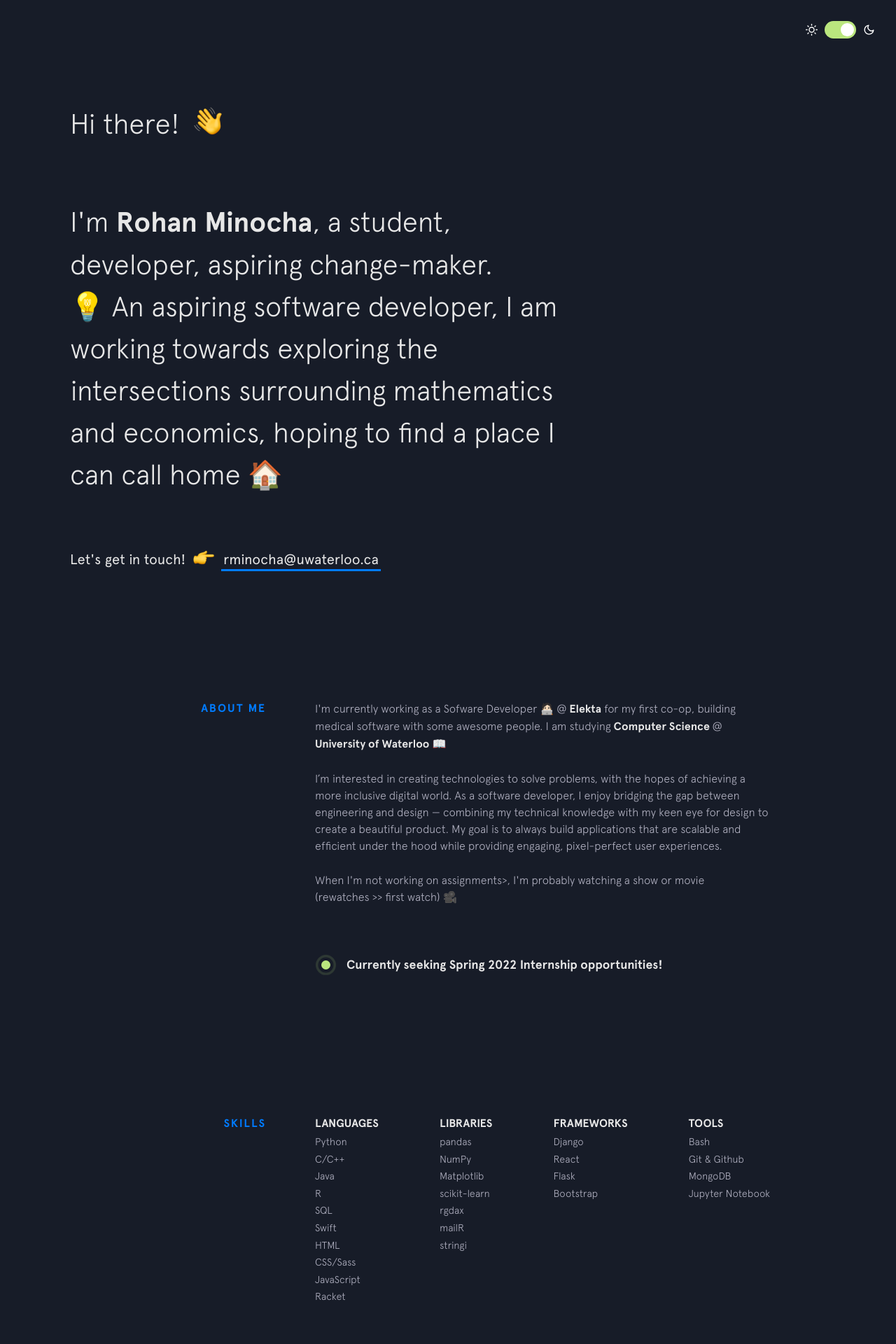
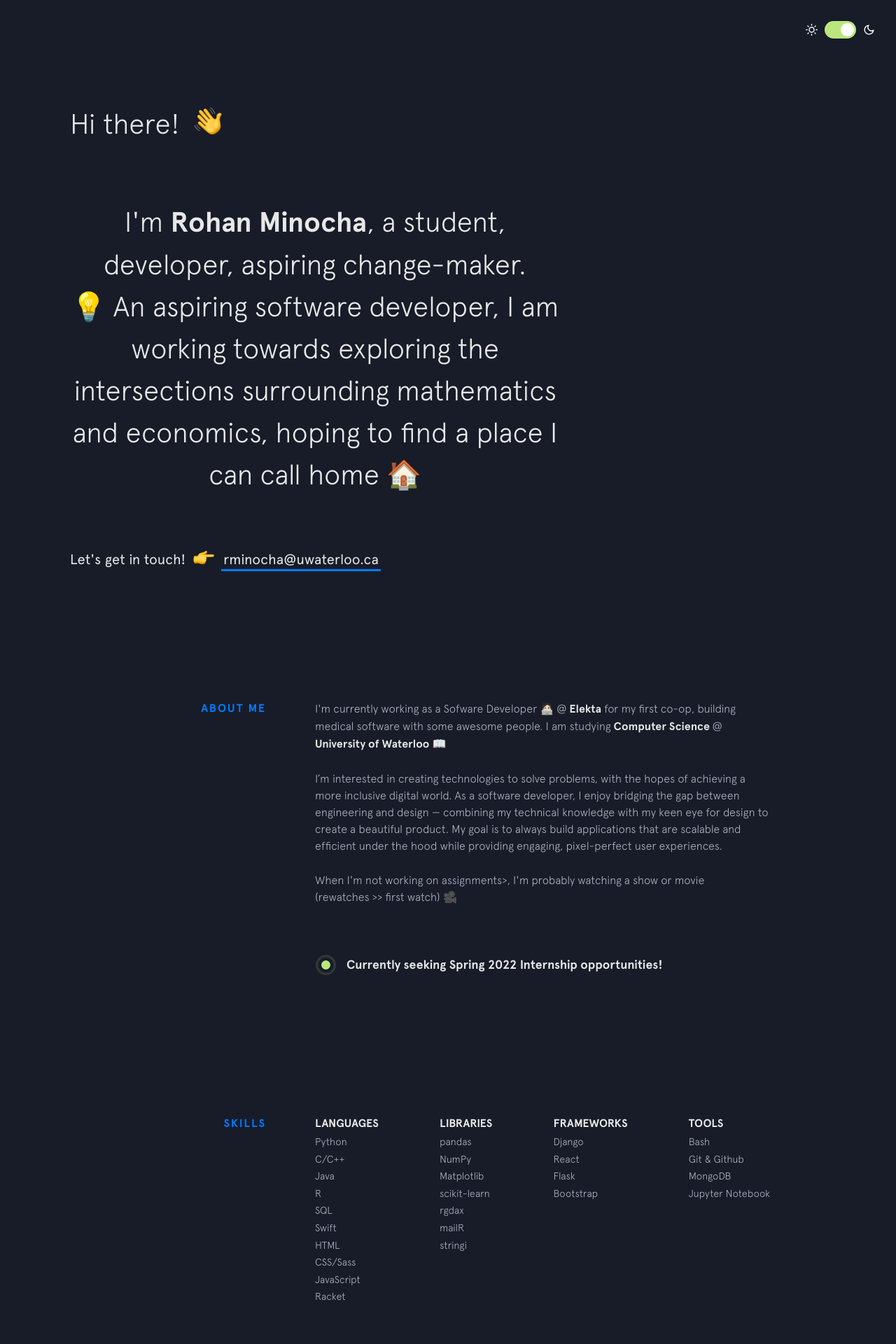
Before and after one commit to rohanxminocha/personal-website-v1, a Jekyll site: the page built from index.html, in a window 1280 px wide. Shown: the top 1920 px of the page at 70% size. Built offline with Jekyll 4.4.1, drawn with Linux system fonts in a browser that asks for light colours; nearby versions of some CDN libraries.

Commit message:
Update intro.html

```diff
--- a/_includes/intro.html
+++ b/_includes/intro.html
@@ -3,9 +3,11 @@
     <span class="emoji wave-hand animated"></span>
   </h1>
 
-  <h4 class="intro__tagline">I'm
-    <span class="name">Rohan Minocha</span>, a student, developer, aspiring change-maker.<br>
-    💡 An aspiring software developer, I am working towards exploring the intersections surrounding mathematics and economics, hoping to find a place I can call home 🏠
+  <h4 class="intro__tagline">
+    <center>I'm
+      <span class="name">Rohan Minocha</span>, a student, developer, aspiring change-maker.<br>
+      💡 An aspiring software developer, I am working towards exploring the intersections surrounding mathematics and economics, hoping to find a place I can call home 🏠
+    </center>
   </h4>
 
   <h3 class="intro__contact">
```
